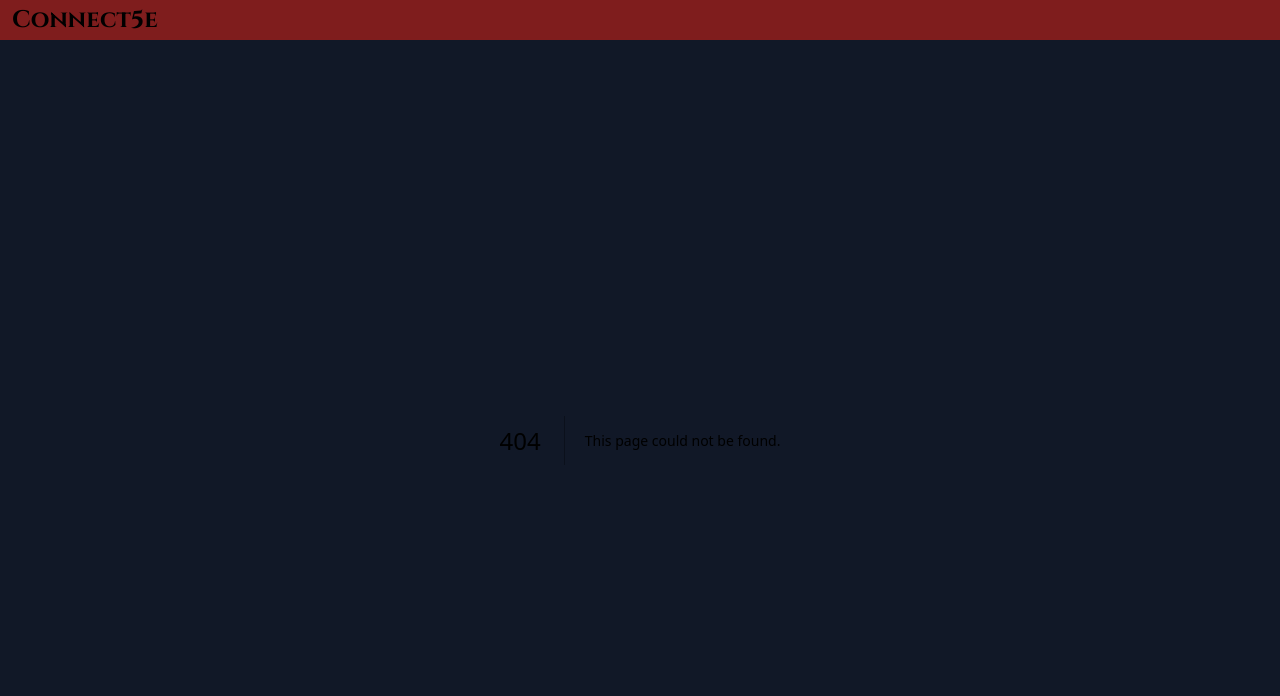
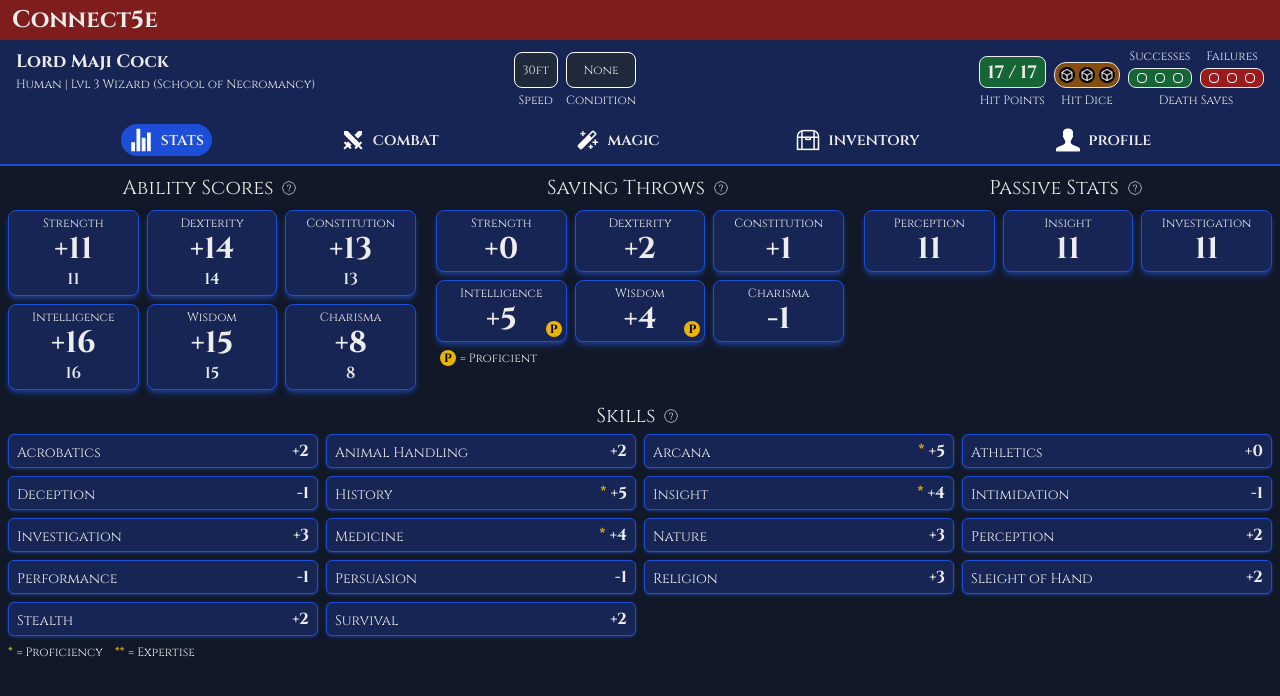
Before and after one commit to JoelOliverMclean/connect-5e, a Next.js app: page /charactersheet/lord-maji-cock in a window 1280 px wide. Before the commit this address had no page. Shown: the top 696 px of the page. Built offline with nearby package versions, Linux system fonts and the light colour scheme.

Commit message:
Ch Ch Ch Ch Changes

```diff
--- /dev/null
+++ b/app/charactersheet/flick-mcplumbs/page.jsx
@@ -0,0 +1,10 @@
+"use client";
+import React from "react";
+import characterSheet from "@/mockdata/characters/FlickMcPlumbs";
+import CharacterSheet from "@/components/charactersheet/CharacterSheet";
+
+function FlickMcPlumbsCharacterSheet() {
+  return <CharacterSheet characterSheet={characterSheet} initTheme={"red"} />;
+}
+
+export default FlickMcPlumbsCharacterSheet;
--- /dev/null
+++ b/app/charactersheet/lord-maji-cock/page.jsx
@@ -0,0 +1,10 @@
+"use client";
+import React from "react";
+import characterSheet from "@/mockdata/characters/LordMajiCock";
+import CharacterSheet from "@/components/charactersheet/CharacterSheet";
+
+function LordMajiCockCharacterSheet() {
+  return <CharacterSheet characterSheet={characterSheet} initTheme={"blue"} />;
+}
+
+export default LordMajiCockCharacterSheet;
--- a/app/charactersheet/page.jsx
+++ b/app/charactersheet/page.jsx
@@ -2,9 +2,10 @@
 import CharacterSheet from "@/components/charactersheet/CharacterSheet";
 import Image from "next/image";
 import React, { useState } from "react";
+import characterSheet from "@/mockdata/characters/LordMajiCock";
 
 function CharacterSheetPage() {
-  return <CharacterSheet></CharacterSheet>;
+  return <CharacterSheet characterSheet={characterSheet}></CharacterSheet>;
 }
 
 export default CharacterSheetPage;
--- a/app/globals.css
+++ b/app/globals.css
@@ -15,8 +15,6 @@
 /* } */
 
 body {
-  max-width: 100vw;
-  overflow-x: hidden;
   color: var(--foreground);
   background: var(--background);
 }
@@ -38,6 +36,12 @@ h4 {
   -moz-user-select: none; /* Old versions of Firefox */
   -ms-user-select: none; /* Internet Explorer/Edge */
   user-select: none; /* Non-prefixed version, currently supported by Chrome, Edge, Opera and Firefox */
+}
+
+.dm-view {
+  container-type: inline-size;
+  width: 640px;
+  margin: auto;
 }
 
 .fadeable {
--- a/app/page.jsx
+++ b/app/page.jsx
@@ -5,18 +5,26 @@ import Link from "next/link";
 
 export default function Home() {
   return (
-    <div className={`min-h-[100vh]] overflow-auto`}>
+    <div className="flex-grow overflow-y-auto flex flex-col gap-4 h-full p-3">
       {/* {session?.user ? (
         <div>Logged in as {session.user.name}</div>
       ) : (
         <div>Not logged in</div>
       )} */}
-      <div className="p-3">
+      <div className="">
         <Link
           className="px-3 py-1 bg-red-800 hover:bg-red-600 rounded-md"
-          href="/charactersheet"
+          href="/charactersheet/lord-maji-cock"
         >
-          Character Sheet
+          Lord Maji Cock
+        </Link>
+      </div>
+      <div className="">
+        <Link
+          className="px-3 py-1 bg-red-800 hover:bg-red-600 rounded-md"
+          href="/charactersheet/flick-mcplumbs"
+        >
+          Flick McPlumbs
         </Link>
       </div>
     </div>
--- a/components/charactersheet/CharacterSheet.jsx
+++ b/components/charactersheet/CharacterSheet.jsx
@@ -6,7 +6,6 @@ import CharacterSheetCombat from "./combat/CharacterSheetCombat";
 import CharacterSheetMagic from "./magic/CharacterSheetMagic";
 import CharacterSheetInventory from "./inventory/CharacterSheetInventory";
 import CharacterSheetProfile from "./profile/CharacterSheetProfile";
-import characterSheet from "@/mockdata/characters/LordMajiCock";
 
 const styles = {
   bottomBarButton:
@@ -51,8 +50,8 @@ const themes = {
   },
 };
 
-function CharacterSheet() {
-  const [theme, setTheme] = useState(themes.red);
+function CharacterSheet({ characterSheet, dm, initTheme }) {
+  const [theme, setTheme] = useState(themes[initTheme ?? "red"]);
   const divRef = useRef(null);
 
   const scrollToTop = () => {
@@ -82,7 +81,7 @@ function CharacterSheet() {
         height={24}
         alt={name}
       />
-      <p className="font-semibold hidden md:block">{name}</p>
+      <p className={`font-semibold hidden ${!dm && "md:block"}`}>{name}</p>
     </div>
   );
 
@@ -193,7 +192,7 @@ function CharacterSheet() {
   };
 
   const header = (
-    <div className="px-2 grid grid-cols-1 md:grid-cols-2 gap-2">
+    <div className={`px-2 grid grid-cols-1 ${!dm && "md:grid-cols-2"} gap-2`}>
       <div className="flex gap-2">
         <div className="flex-1">
           <div className={`text-lg font-bold`}>
@@ -220,7 +219,11 @@ function CharacterSheet() {
           <p className="text-xs text-center">Condition</p>
         </div>
       </div>
-      <div className="flex items-end justify-between md:justify-around xl:justify-end gap-2">
+      <div
+        className={`flex items-end justify-between ${
+          !dm && "md:justify-around xl:justify-end"
+        }  gap-2`}
+      >
         {hpCell}
         {hitDie}
         {deathSaves}
@@ -229,7 +232,7 @@ function CharacterSheet() {
   );
 
   return (
-    <div className={`flex flex-col h-full ${theme.text}`}>
+    <div className={`flex flex-col h-full ${dm && "max-w-sm"} ${theme.text}`}>
       {/* Inner Fixed Header */}
       <header
         className={`sticky top-0 z-10 ${theme.bg} border-b-2 ${theme.border}`}
@@ -256,6 +259,7 @@ function CharacterSheet() {
             <CharacterSheetStats
               characterSheet={characterSheet}
               theme={theme}
+              dm={dm}
             />
           </div>
           <div
@@ -266,6 +270,7 @@ function CharacterSheet() {
             <CharacterSheetCombat
               characterSheet={characterSheet}
               theme={theme}
+              dm={dm}
             />
           </div>
           {characterSheet.spellcasting && (
@@ -277,6 +282,7 @@ function CharacterSheet() {
               <CharacterSheetMagic
                 characterSheet={characterSheet}
                 theme={theme}
+                dm={dm}
               />
             </div>
           )}
@@ -288,6 +294,7 @@ function CharacterSheet() {
             <CharacterSheetInventory
               characterSheet={characterSheet}
               theme={theme}
+              dm={dm}
             />
           </div>
           <div
@@ -298,6 +305,7 @@ function CharacterSheet() {
             <CharacterSheetProfile
               characterSheet={characterSheet}
               theme={theme}
+              dm={dm}
             />
           </div>
         </div>
--- a/components/charactersheet/magic/spells/CharacterSheetSpells.jsx
+++ b/components/charactersheet/magic/spells/CharacterSheetSpells.jsx
@@ -7,28 +7,51 @@ function CharacterSheetSpells({ spells, spellSlots, theme }) {
   const spellPopup = (
     <Popup onDismiss={(e) => setSelectedSpell(null)}>
       <div
-        className={`${theme.bg} border-2 ${theme.border} p-2 rounded-lg min-w-[85vw] md:min-w-[30vw] md:max-w-[60vw] lg:max-w-[40vw] flex flex-col gap-1`}
+        className={`${theme.bg} border-2 ${theme.border} p-2 rounded-lg min-w-[85vw] md:min-w-[30vw] md:max-w-[60vw] lg:max-w-[40vw] flex flex-col gap-2`}
       >
-        <h2 className="text-xl font-bold text-center">{selectedSpell?.name}</h2>
+        <h2 className="text-xl font-bold text-center">
+          {selectedSpell?.spell?.name}
+        </h2>
         <div className="text-xs flex flex-col gap-1">
           <p className="text-start flex gap-1">
             <span className="font-bold">Casting Time:</span>
-            {selectedSpell?.castingTime}
+            {selectedSpell?.spell?.castingTime}
           </p>
           <p className="text-start flex gap-1">
             <span className="font-bold">Range:</span>
-            {selectedSpell?.range}
+            {selectedSpell?.spell?.range}
           </p>
           <p className="text-start flex gap-1">
             <span className="font-bold">Components:</span>
-            {selectedSpell?.verbal && "V"} {selectedSpell?.somatic && "S"}{" "}
-            {selectedSpell?.material && "M"}
+            {selectedSpell?.spell?.verbal && "V"}{" "}
+            {selectedSpell?.spell?.somatic && "S"}{" "}
+            {selectedSpell?.spell?.material && "M"}
           </p>
           <p className="text-start flex gap-1">
             <span className="font-bold">Duration:</span>
-            {selectedSpell?.duration}
+            {selectedSpell?.spell?.duration}
           </p>
-          <p className="text-xs">{selectedSpell?.description}</p>
+          <p className="text-xs">{selectedSpell?.spell?.description}</p>
+        </div>
+        <div className="flex gap-2">
+          <div
+            className={`flex-1 text-center rounded-md border ${theme.highlight} shadow-md shadow-gray-900 p-1 font-bold hover:${theme.bg}`}
+            onClick={() => {
+              togglePrepared(selectedSpell);
+              setSelectedSpell(null);
+            }}
+          >
+            <p>{selectedSpell?.prepared ? "Unprepare" : "Prepare"}</p>
+          </div>
+          <div
+            className={`flex-1 text-center rounded-md border ${theme.highlight} shadow-md shadow-gray-900 p-1 font-bold hover:${theme.bg}`}
+            onClick={() => {
+              cast(selectedSpell);
+              setSelectedSpell(null);
+            }}
+          >
+            <p>Cast</p>
+          </div>
         </div>
       </div>
     </Popup>
@@ -38,20 +61,20 @@ function CharacterSheetSpells({ spells, spellSlots, theme }) {
   const level1Spells = spells.filter((s) => s.spell.level === 1);
   const level2Spells = spells.filter((s) => s.spell.level === 2);
 
-  const spellDisplay = (spell, prepared) => (
+  const spellDisplay = (spell) => (
     <div
       className={`flex gap-2 shadow items-start rounded-md border py-1 ps-2 pe-1 md:py-2 md:px-3 ${theme.border} ${theme.shadow} ${theme.bg}`}
-      key={spell.name}
+      key={spell.spell.name}
       onClick={(e) => setSelectedSpell(spell)}
     >
       <div className="pt-1">
         <div
           className={`w-[12px] h-[12px] rounded-full border ${theme.border} ${
-            prepared && "bg-white"
+            spell.prepared && "bg-white"
           }`}
         ></div>
       </div>
-      <p className="flex-1 text-sm">{spell.name}</p>
+      <p className="flex-1 text-sm">{spell.spell.name}</p>
     </div>
   );
 
@@ -81,9 +104,7 @@ function CharacterSheetSpells({ spells, spellSlots, theme }) {
         <div className="flex flex-col gap-1">
           <h3 className="text-lg">Cantrips</h3>
           <div className="grid grid-cols-2 md:grid-cols-3 xl:grid-cols-4 gap-2">
-            {cantrips.map((cantrip, index) =>
-              spellDisplay(cantrip.spell, cantrip.prepared)
-            )}
+            {cantrips.map((cantrip, index) => spellDisplay(cantrip))}
           </div>
         </div>
       )}
@@ -95,7 +116,7 @@ function CharacterSheetSpells({ spells, spellSlots, theme }) {
           </div>
           <div className="grid grid-cols-2 md:grid-cols-3 xl:grid-cols-4 gap-2">
             {level1Spells.map((level1Spell, index) =>
-              spellDisplay(level1Spell.spell, level1Spell.prepared)
+              spellDisplay(level1Spell)
             )}
           </div>
         </div>
@@ -108,12 +129,12 @@ function CharacterSheetSpells({ spells, spellSlots, theme }) {
           </div>
           <div className="grid grid-cols-2 md:grid-cols-3 xl:grid-cols-4 gap-2">
             {level2Spells.map((level2Spell, index) =>
-              spellDisplay(level2Spell.spell, level2Spell.prepared)
+              spellDisplay(level2Spell)
             )}
           </div>
         </div>
       )}
-      {selectedSpell?.name && spellPopup}
+      {selectedSpell?.spell?.name && spellPopup}
     </div>
   );
 }
--- a/components/charactersheet/stats/CharacterSheetStats.jsx
+++ b/components/charactersheet/stats/CharacterSheetStats.jsx
@@ -14,7 +14,7 @@ const styles = {
   statSecondary: "font-semibold flex-1",
 };
 
-function CharacterSheetStats({ characterSheet, theme }) {
+function CharacterSheetStats({ characterSheet, theme, dm }) {
   const statBlock = (label, stat) => (
     <div
       className={`${styles.statWrapper} ${theme.bg} ${theme.border} ${theme.shadow}`}
@@ -211,7 +211,11 @@ function CharacterSheetStats({ characterSheet, theme }) {
         </div>
       </div>
       <div className="flex flex-col gap-2">
-        <div className="grid grid-cols-2 md:grid-cols-3 xl:grid-cols-4 gap-2">
+        <div
+          className={`grid grid-cols-2 ${
+            !dm && "md:grid-cols-3 xl:grid-cols-4"
+          } gap-2`}
+        >
           {characterSheet.skills.map((skill) => (
             <div key={skill.name}>{skillCell(skill)}</div>
           ))}
@@ -226,7 +230,11 @@ function CharacterSheetStats({ characterSheet, theme }) {
 
   return (
     <div className="flex flex-col gap-3 p-2">
-      <div className="grid grid-cols-1 md:grid-cols-2 xl:grid-cols-3 gap-3 md:gap-5">
+      <div
+        className={`grid grid-cols-1 gap-3 ${
+          !dm && "md:grid-cols-2 xl:grid-cols-3 md:gap-5"
+        }`}
+      >
         {mainStatBlock}
         {saveStats}
         {passiveStats}
--- a/mockdata/characters/LordMajiCock.js
+++ b/mockdata/characters/LordMajiCock.js
@@ -136,19 +136,19 @@ const characterSheet = {
   spellcasting: {
     ability: "intelligence",
     spells: [
-      { spell: cantrips.acidSplash, prepared: false },
-      { spell: cantrips.light, prepared: false },
-      { spell: cantrips.thunderclap, prepared: false },
+      { spell: cantrips.acidSplash, prepared: true },
+      { spell: cantrips.light, prepared: true },
+      { spell: cantrips.thunderclap, prepared: true },
       { spell: level1Spells.alarm, prepared: false },
       { spell: level1Spells.burningHands, prepared: false },
-      { spell: level1Spells.catapult, prepared: false },
+      { spell: level1Spells.catapult, prepared: true },
       { spell: level1Spells.disguiseSelf, prepared: false },
-      { spell: level1Spells.falseLife, prepared: false },
-      { spell: level1Spells.fogCloud, prepared: false },
-      { spell: level1Spells.magicMissile, prepared: false },
+      { spell: level1Spells.falseLife, prepared: true },
+      { spell: level1Spells.fogCloud, prepared: true },
+      { spell: level1Spells.magicMissile, prepared: true },
       { spell: level1Spells.tensersFloatingDisk, prepared: false },
-      { spell: level2Spells.phantasmalForce, prepared: false },
-      { spell: level2Spells.shadowBlade, prepared: false },
+      { spell: level2Spells.phantasmalForce, prepared: true },
+      { spell: level2Spells.shadowBlade, prepared: true },
     ],
     spellSlots: {
       level1: { max: 4, current: 4 },
```
